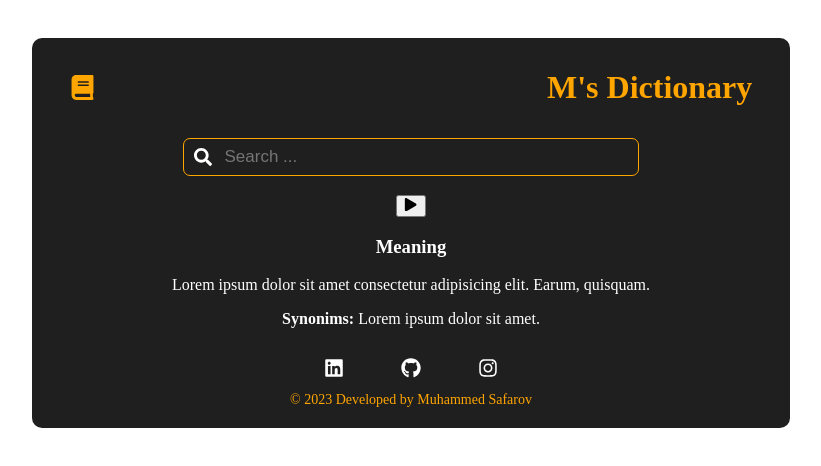
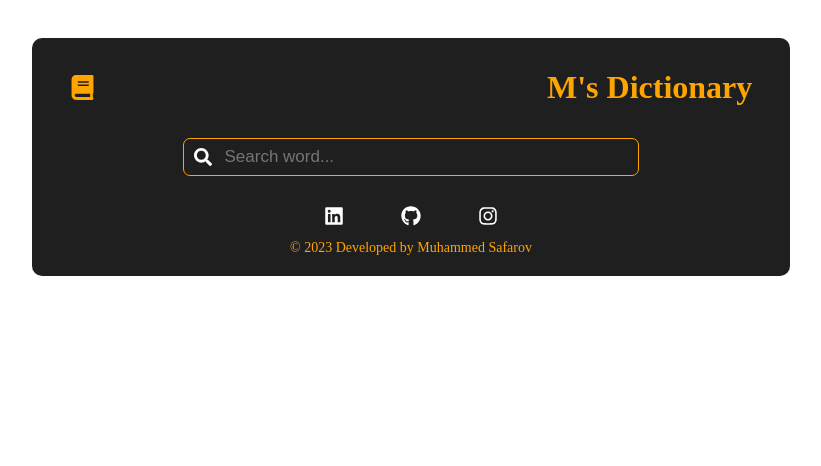
Before and after one commit to MuhammedSafarov/Dictionary-App, a React (Create React App) app in the folder ms-dictionary/: page / in a window 1280 px wide. Shown: the top 466 px of the page, without its empty margins (229-1050 px from the left). Built offline with nearby package versions, Linux system fonts and the light colour scheme; the HTML template or start-up script is replaced by a standard one.

Commit message:
Data fetching from api is successful

```diff
--- a/ms-dictionary/src/home/Content.jsx
+++ b/ms-dictionary/src/home/Content.jsx
@@ -17,13 +17,14 @@ const Content = () => {
   };
 
   console.log(searchedKeyWord);
+
   return (
     <div className="home-content">
       <form onSubmit={findWord}>
         <input
           type="text"
           className="search-input"
-          placeholder="Search ..."
+          placeholder="Search word..."
           onChange={(e) => setKeyWord(e.target.value.toString())}
         />
         <button className="search-btn">
@@ -31,26 +32,41 @@ const Content = () => {
         </button>
       </form>
       <div className="first-part">
+        <h3>{searchedKeyWord?.word}</h3>
         <div>
-          <h3>{searchedKeyWord?.word}</h3>
-          <p>{searchedKeyWord?.phonetic}</p>
+          {searchedKeyWord?.phonetics?.map((el) => {
+            return (
+              <div key={el?.id}>
+                <b>{el?.id + 1}</b>
+                <p>{el?.text}</p>
+                <button className="play-btn">
+                  <a href={el?.audio}>
+                    <FaPlay className="play-icon" />
+                  </a>
+                </button>
+              </div>
+            );
+          })}
         </div>
-        <button className="play-btn">
-          <FaPlay />
-        </button>
       </div>
       <div className="second-part">
-        {/* <b>{searchedKeyWord?.meanings[0]?.definitions[0]}</b> */}
-        <h3>Meaning</h3>
-        <p>
-          Lorem ipsum dolor sit amet consectetur adipisicing elit. Earum,
-          quisquam.
-        </p>
-      </div>
-      <div className="synonims">
-        <p>
-          <b>Synonims:</b> Lorem ipsum dolor sit amet.
-        </p>
+        {searchedKeyWord?.meanings?.map((item) => {
+          return (
+            <div key={item.id}>
+              <h3>{item?.partOfSpeech}</h3>
+              <p>
+                <h3>Definitions</h3>
+                {item?.definitions?.map((el) => {
+                  return (
+                    <p key={el.id} className="definition">
+                      {el?.definition}
+                    </p>
+                  );
+                })}
+              </p>
+            </div>
+          );
+        })}
       </div>
     </div>
   );
```
